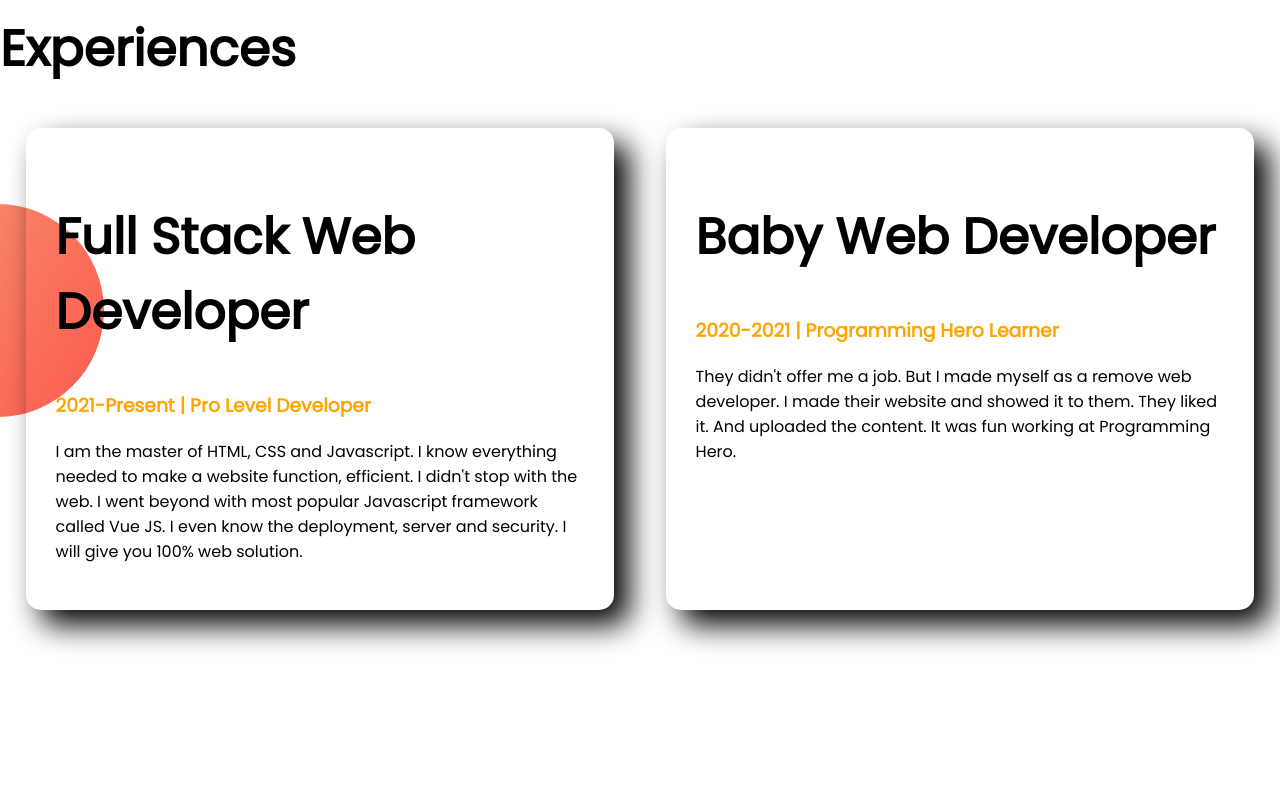
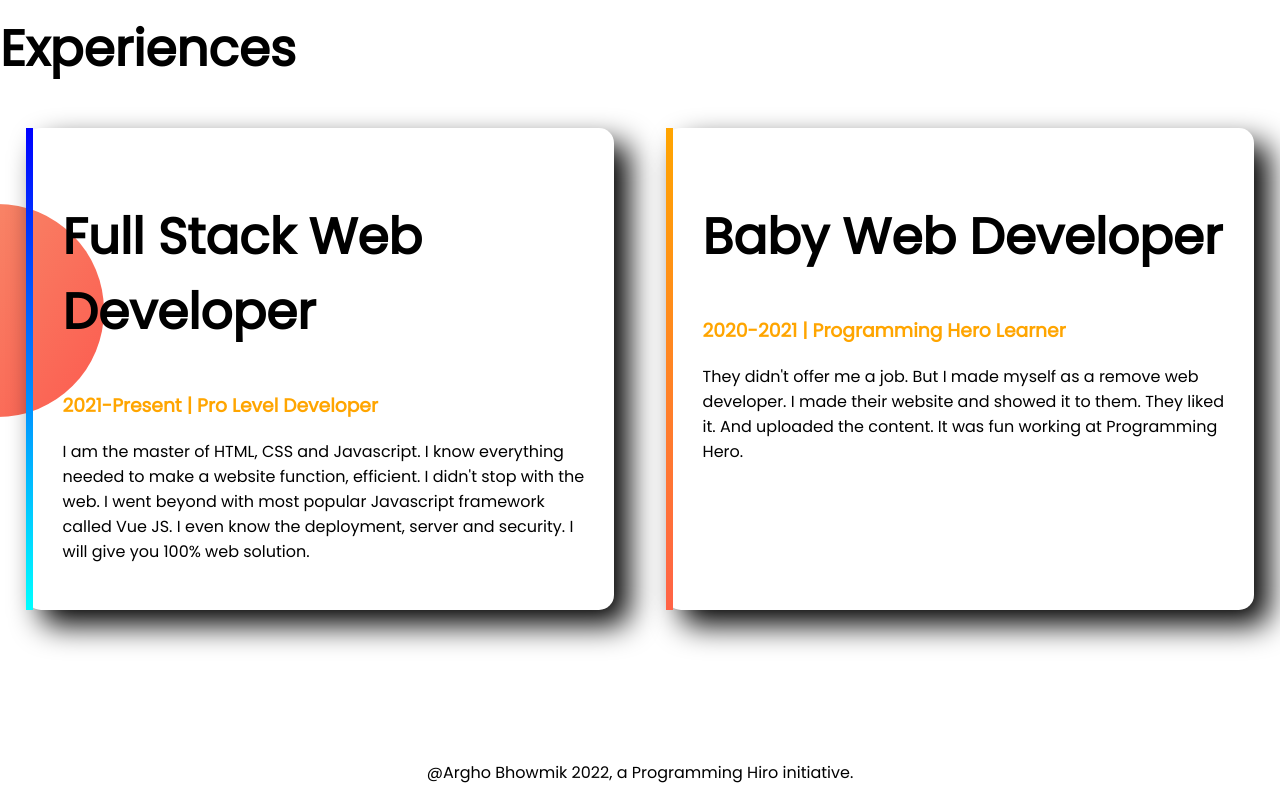
Before and after one commit to arghobhowmik/developer-portfolio1, a plain HTML site: page index.html in a window 1280 px wide. Shown: the part 1356-2156 px from the top of the page. Before the commit the page ends 2086 px from the top, so only its background shows below. Drawn offline with Linux system fonts and the light colour scheme.

Commit message:
final portfolio

```diff
--- a/index.html
+++ b/index.html
@@ -47,7 +47,7 @@
     <section class="experience-area">
         <h1>Experiences</h1>
         <div class="fiexible-container">
-            <div class="box-shadow">
+            <div id="web-developer" class="box-shadow">
                 <h1>Full Stack Web Developer</h1>
                 <h3 class="orange">2021-Present | Pro Level Developer</h3>
                 <p>I am the master of HTML, CSS and Javascript. I know everything needed to make a website function,
@@ -55,7 +55,7 @@
                     Vue
                     JS. I even know the deployment, server and security. I will give you 100% web solution.</p>
             </div>
-            <div class="box-shadow">
+            <div id="baby" class="box-shadow">
                 <h1>Baby Web Developer</h1>
                 <h3 class="orange">2020-2021 | Programming Hero Learner</h3>
                 <p>They didn't offer me a job. But I made myself as a remove web developer. I made their website and
@@ -64,6 +64,9 @@
             </div>
         </div>
     </section>
+    <footer id="footer">
+        @Argho Bhowmik 2022, a Programming Hiro initiative.
+    </footer>
 </body>
 
 </html>
--- a/style.css
+++ b/style.css
@@ -50,3 +50,18 @@ h1{
     background-repeat: no-repeat;
     background-position: left;
 }
+#web-developer{
+    border-left: 7px solid;
+    border-image: linear-gradient(blue, cyan);
+    border-image-slice: 1;
+}
+#baby{
+    border-left: 7px solid;
+    border-image: linear-gradient(orange, tomato);
+    border-image-slice: 1;
+}
+#footer{
+    margin-bottom: 15px;
+    margin-top: 150px;
+    text-align: center;
+}
```
Also changed, not shown: images/argho-removebg-preview.png (deleted), images/jhankar.png (deleted), images/jhankar2.png (deleted), showOff/argho.jpg (deleted), 4 other files.
